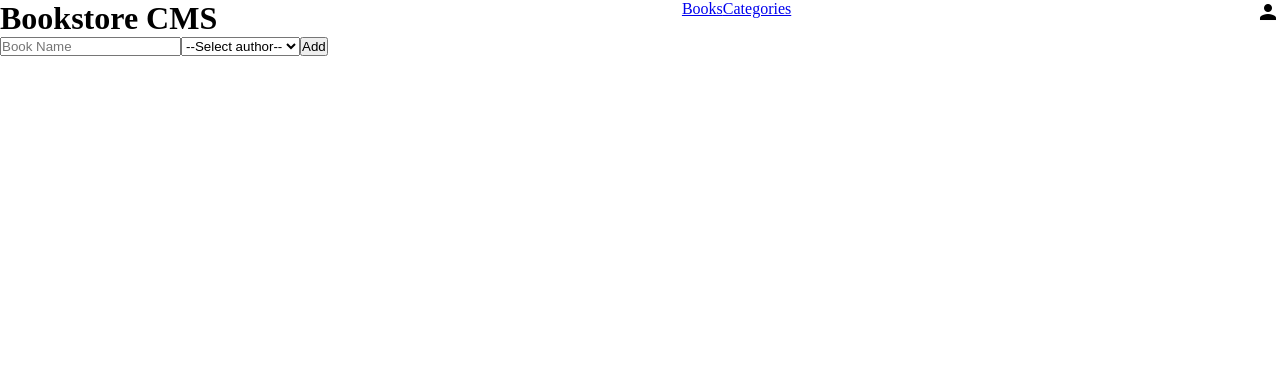
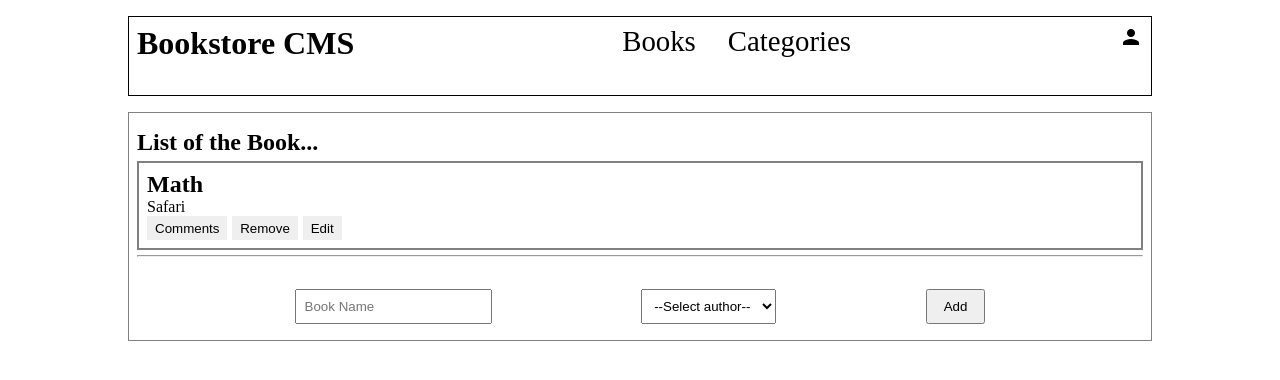
Before and after one commit to Ali-0111/BookStore, a React (Create React App) app: page / in a window 1280 px wide. Shown: the top 380 px of the page. Built offline with nearby package versions, Linux system fonts and the light colour scheme.

Commit message:
collection re rendering issue solved

```diff
--- a/src/App.js
+++ b/src/App.js
@@ -1,4 +1,4 @@
-import React from 'react';
+import React, { useState } from 'react';
 import { Routes, Route } from 'react-router-dom';
 import './app.css';
 import Header from './components/Header';
@@ -6,11 +6,17 @@ import Category from './components/Category';
 import BookWrapper from './components/Books/BookWrapper';
 
 function App() {
+  const [collection, setCollection] = useState([{ name: 'Math', author: 'Safari' }]);
   return (
     <>
       <Routes>
         <Route path="/" element={<Header />}>
-          <Route index element={<BookWrapper />} />
+          <Route
+            index
+            element={
+              <BookWrapper collection={collection} setCollection={setCollection} />
+              }
+          />
           <Route path="categories" element={<Category />} />
         </Route>
       </Routes>
--- a/src/app.css
+++ b/src/app.css
@@ -11,13 +11,62 @@ li {
 .main-head {
   display: flex;
   justify-content: space-between;
+  width: 80%;
+  margin: 1rem auto;
+  border: 1px solid black;
+  height: 10vh;
+  padding: 0.5rem;
 }
 
 .links {
   display: flex;
 }
 
+.link {
+  font-size: 1.8rem;
+  text-decoration: none;
+  color: black;
+  padding: 1rem;
+}
+
+main {
+  width: 80%;
+  margin: 1rem auto;
+  display: flex;
+  flex-direction: column;
+  border: 1px solid gray;
+}
+
+.book-list-wrapper {
+  margin: 0.5rem 0;
+  padding: 0.5rem;
+}
+
+.form-wrapper {
+  display: flex;
+  justify-content: space-evenly;
+  align-items: center;
+  padding: 1rem;
+}
+
+.form-wrapper input,
+.form-wrapper select {
+  padding: 0.5rem;
+  outline: none;
+}
+
+article button {
+  padding: 0.3rem 0.5rem;
+  border: none;
+  margin-right: 0.3rem;
+}
+
+.form-wrapper button {
+  padding: 0.5rem 1rem;
+}
+
 article {
   border: 2px solid gray;
-  margin: 1px;
+  padding: 0.5rem;
+  margin: 0.3rem 0;
 }
--- a/src/components/Books/AddBook.js
+++ b/src/components/Books/AddBook.js
@@ -22,7 +22,8 @@ const AddBook = ({ update }) => {
   };
 
   return (
-    <form onSubmit={submitHandler}>
+    <>
+      <form className="form-wrapper" onSubmit={submitHandler}>
         <input
           type="text"
           value={bookName}
@@ -39,6 +40,7 @@ const AddBook = ({ update }) => {
         <button type="submit">Add</button>
 
       </form>
+    </>
   );
 };
 
--- a/src/components/Books/BookList.js
+++ b/src/components/Books/BookList.js
@@ -3,7 +3,8 @@ import PropTypes from 'prop-types';
 import BookInfo from './BookInfo';
 
 const BookList = ({ collection, filter }) => (
-  <>
+  <div className="book-list-wrapper">
+    <h2>List of the Book...</h2>
     {
       collection.map((book) => (
         <BookInfo
@@ -14,7 +15,8 @@ const BookList = ({ collection, filter }) => (
         />
       ))
       }
-  </>
+    <hr />
+  </div>
 );
 
 BookList.propTypes = {
--- a/src/components/Books/BookWrapper.js
+++ b/src/components/Books/BookWrapper.js
@@ -1,10 +1,9 @@
-import React, { useState } from 'react';
+import React from 'react';
+import PropTypes from 'prop-types';
 import AddBook from './AddBook';
 import BookList from './BookList';
 
-const BookWrapper = () => {
-  const [collection, setCollection] = useState([]);
-
+const BookWrapper = ({ collection, setCollection }) => {
   const update = (bookName, authorName) => {
     setCollection([...collection,
       { name: bookName, author: authorName }]);
@@ -22,4 +21,11 @@ const BookWrapper = () => {
     </main>
   );
 };
+BookWrapper.propTypes = {
+  collection: PropTypes.arrayOf(PropTypes.shape({
+    author: PropTypes.string.isRequired,
+    name: PropTypes.string.isRequired,
+  })).isRequired,
+  setCollection: PropTypes.func.isRequired,
+};
 export default BookWrapper;
--- a/src/components/Header.js
+++ b/src/components/Header.js
@@ -7,8 +7,10 @@ const Header = () => (
       <h1>Bookstore CMS</h1>
       <nav>
         <ul className="links">
-          <li><NavLink to="/">Books</NavLink></li>
-          <li><NavLink to="/categories">Categories</NavLink></li>
+          <li><NavLink className="link" to="/">Books</NavLink></li>
+          <li>
+            <NavLink className="link" to="/categories">Categories</NavLink>
+          </li>
         </ul>
       </nav>
       <div className="profile">
```
Lines whose indentation alone changed are shown as unchanged.
